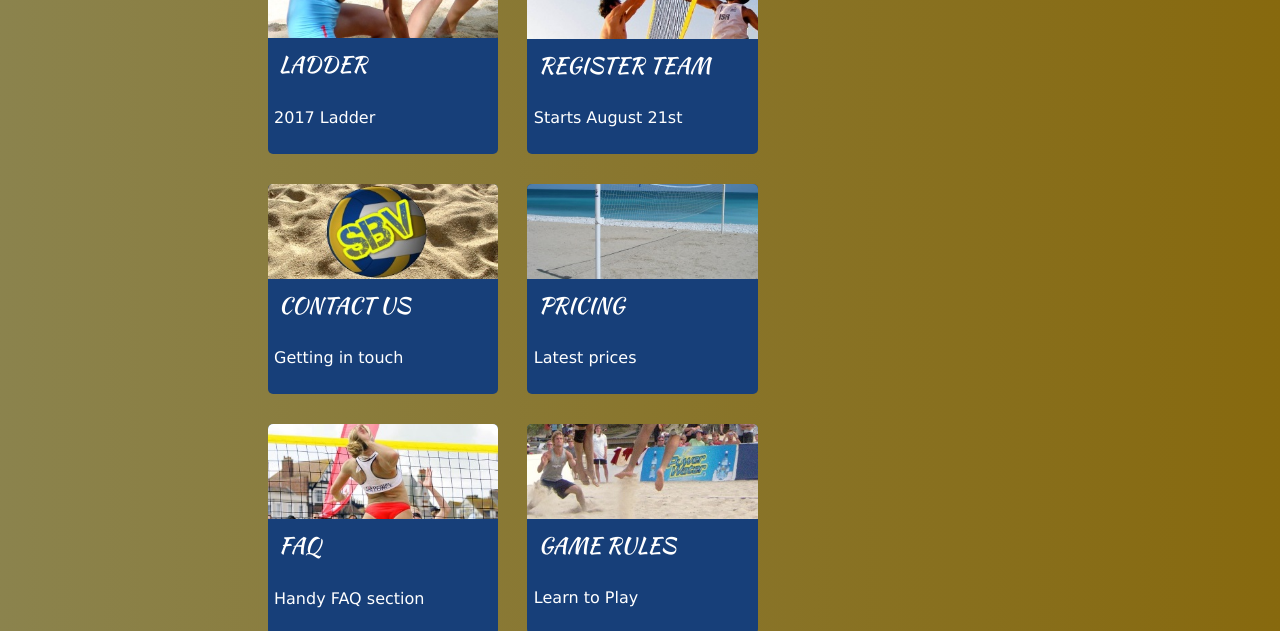
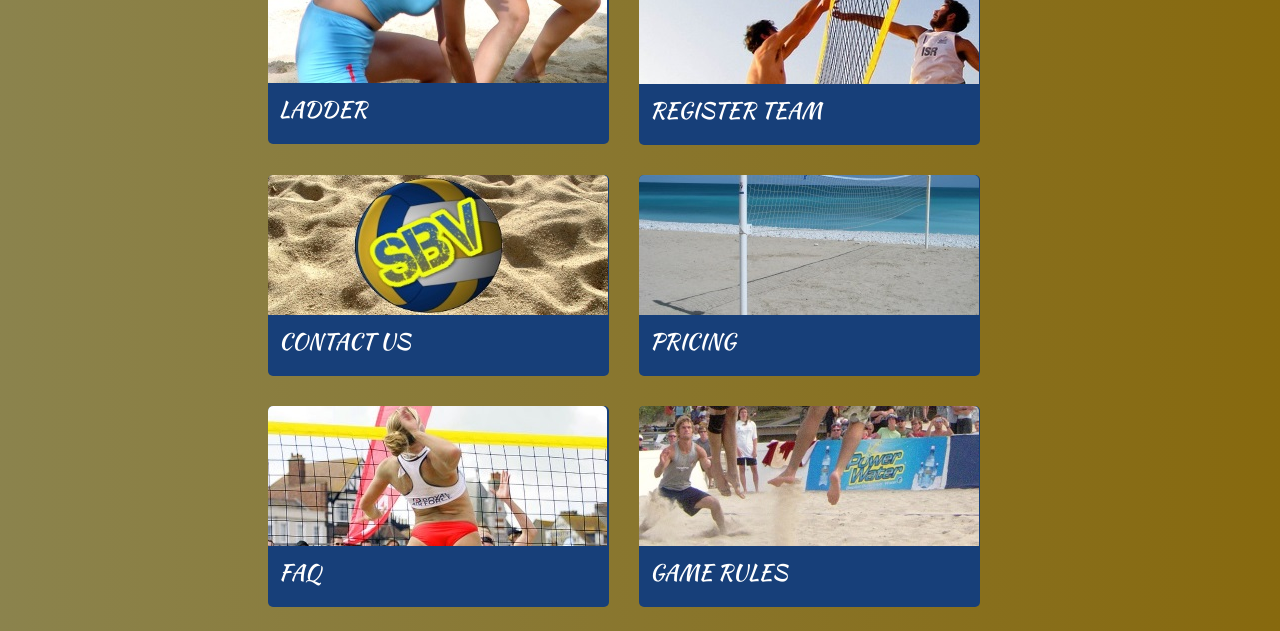
Before and after one commit to jeanpaulpitman/Vollyball, a plain HTML site: page index.html in a window 1280 px wide. Shown: the part 723-1354 px from the top of the page. Drawn offline with Linux system fonts and the light colour scheme.

Commit message:
edit galleryitem
change width % to appear better on small laptops and hd desktops

```diff
--- a/css/masterstyle.css
+++ b/css/masterstyle.css
@@ -220,6 +220,7 @@ header    {
   display: none;
 }
 
+/* MEDIA QUERIES*/
 @media screen and (max-width: 550px) {
   .topnav a:not(:first-child) {display: none;}
   .topnav a.icon {
@@ -242,7 +243,7 @@ header    {
   }
 
 }
-
+/* MEDIA QUERIES*/
 @media (min-width: 769px) {
 	.topnav a {
 	width:80%;
@@ -285,7 +286,7 @@ header    {
   display: none;
 }
 
-
+/* MEDIA QUERIES*/
 @media (min-width: 769px) {
 	.subnav a {
 	width:80%;
@@ -364,12 +365,12 @@ ul.breadcrumb li a:hover {
 /* MEDIA QUERIES*/
 @media only screen and (max-width : 940px),
 only screen and (max-device-width : 940px){
-	.galleryItem {width: 31%;}
+	.galleryItem {width: 46%;}
 }
 
 @media only screen and (max-width : 720px),
 only screen and (max-device-width : 720px){
-	.galleryItem {width: 40%;}
+	.galleryItem {width: 33.33%;}
 }
 
 @media only screen and (max-width : 530px),
@@ -506,7 +507,7 @@ only screen and (max-device-width : 698px){
 	text-shadow: 3px 2px black;
 	overflow; hidden;
 	}
-
+/* MEDIA QUERIES*/
 @media only screen and (max-width : 530px),
 only screen and (max-device-width : 530px){
 	.container-welcome {font-size: 2em;}
--- a/index.html
+++ b/index.html
@@ -62,49 +62,41 @@
 					<div class="galleryItem">
 						<a href="pages/ladder.html"><img src="images/blueshirts_340x140.jpg" alt="Beach Volleyball Ladder Link" />
 						<h3>Ladder</h3>
-						<p>2017 Ladder</p>
 						</a>
 					</div>
 					<div class="galleryItem">
 						<a href="pages/signup.html"><img src="images/yellownet_340x140.jpg" alt="Beach Volleyball Register Team link" />
 						<h3>Register Team</h3>
-						<p>Starts August 21st</p>
 						</a>
 					</div>
 					<div class="galleryItem">
 						<a href="pages/contactus.html"><img src="images/sand_340x140.jpg" alt="Contact us link" />
 						<h3>Contact Us</h3>
-						<p>Getting in touch</p>
 						</a>
 					</div>
 					<div class="galleryItem">
 						<a href="pages/pricing.html"><img src="images/beachnet_340x140.jpg" alt="Current Pricing Link" />
 						<h3>Pricing</h3>
-						<p>Latest prices</p>
 						</a>
 					</div>
 					<div class="galleryItem">
 						<a href="pages/faq.html"><img src="images/whiteshirt_340x140.jpg" alt="Frequently Asked Questions link" />
 						<h3>FAQ</h3>
-						<p>Handy FAQ section</p>
 						</a>
 					</div>
 					<div class="galleryItem">
 						<a href="pages/gamerules.html"><img src="images/bluenet_340x140.jpg" alt="Game Rules Link" />
 						<h3>Game Rules</h3>
-						<p>Learn to Play</p>
 						</a>
 					</div>
 					<div class="galleryItem">
 						<a href="pages/contactus.html#map"><img src="images/map_340x140.png" alt="Google Map Link" />
 						<h3>Map</h3>
-						<p>Google map</p>
 						</a>
 					</div>
 					<div class="galleryItem">
 						<a href="http://www.facebook.com"><img src="images/facebook_340x140.png" alt="Like us on Facebook Link" />
 						<h3>Facebook</h3>
-						<p>Like us on Facebook</p>
 						</a>
 					</div>
 				</section>
```
